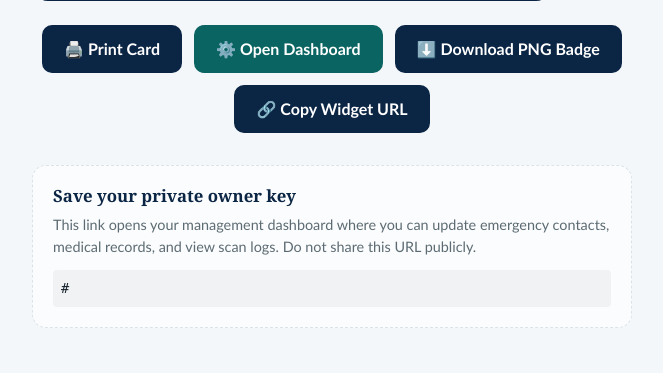
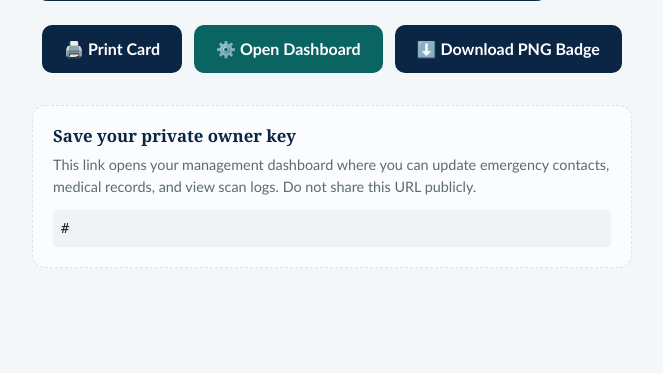
Before and after one commit to dhruvgarg-git/HealthTag, a Python web app: template templates/card.html in a window 1280 px wide. Shown: the part 315-688 px from the top of the page, without its empty margins (308-971 px from the left). Run offline with Jinja, Linux system fonts and the light colour scheme; the template is opened without the code that fills it, so the values that code supplies are empty.

Commit message:
Remove copy button and related copy functionality
Removed the copy button and its associated script for copying the widget URL.

```diff
--- a/templates/card.html
+++ b/templates/card.html
@@ -30,13 +30,6 @@
      download="HealthTag_{{ p.id }}.png">
     ⬇️ Download PNG Badge
   </a>
-  <button class="btn"
-          type="button"
-          id="copyBtn"
-          data-url="{{ url_for('qr_png', pid=p.id, _external=True) }}"
-          onclick="copyWidgetLink(this.dataset.url)">
-    🔗 Copy Widget URL
-  </button>
 </div>
 
 <!-- Private Dashboard Access Link -->
@@ -47,36 +40,4 @@
     {{ url_for('owner', pid=p.id, k=k, _external=True) }}
   </code>
 </div>
-
-<script>
-function copyWidgetLink(url) {
-  var btn = document.getElementById('copyBtn');
-  function done() {
-    var original = btn.innerHTML;
-    btn.innerHTML = '\u2713 Copied!';
-    btn.classList.add('teal');
-    setTimeout(function () { btn.innerHTML = original; btn.classList.remove('teal'); }, 2000);
-  }
-  // Works over plain http (e.g. a LAN IP), where navigator.clipboard is unavailable
-  function fallback() {
-    var ta = document.createElement('textarea');
-    ta.value = url;
-    ta.setAttribute('readonly', '');
-    ta.style.position = 'fixed';
-    ta.style.opacity = '0';
-    document.body.appendChild(ta);
-    ta.select();
-    ta.setSelectionRange(0, url.length);
-    var ok = false;
-    try { ok = document.execCommand('copy'); } catch (e) {}
-    document.body.removeChild(ta);
-    if (ok) { done(); } else { window.prompt('Copy your widget image URL:', url); }
-  }
-  if (navigator.clipboard && window.isSecureContext) {
-    navigator.clipboard.writeText(url).then(done).catch(fallback);
-  } else {
-    fallback();
-  }
-}
-</script>
 {% endblock %}
```
